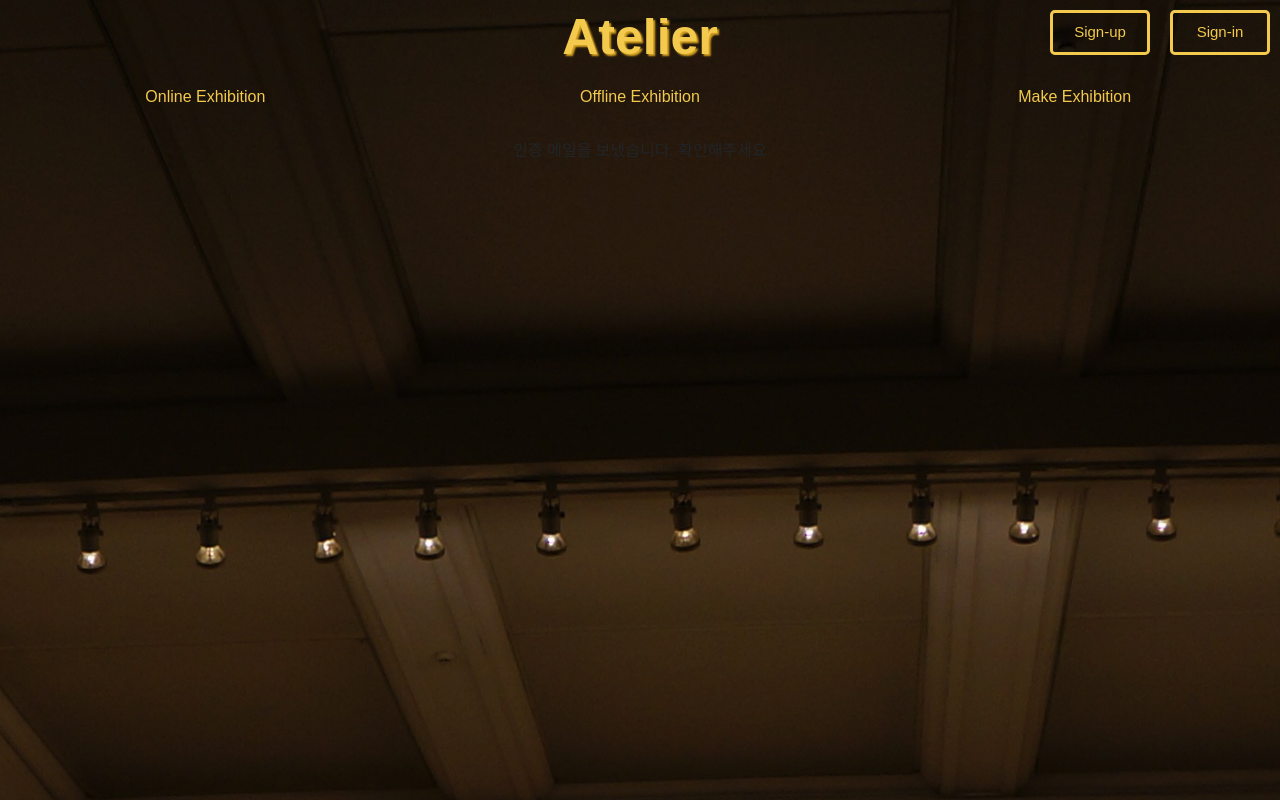
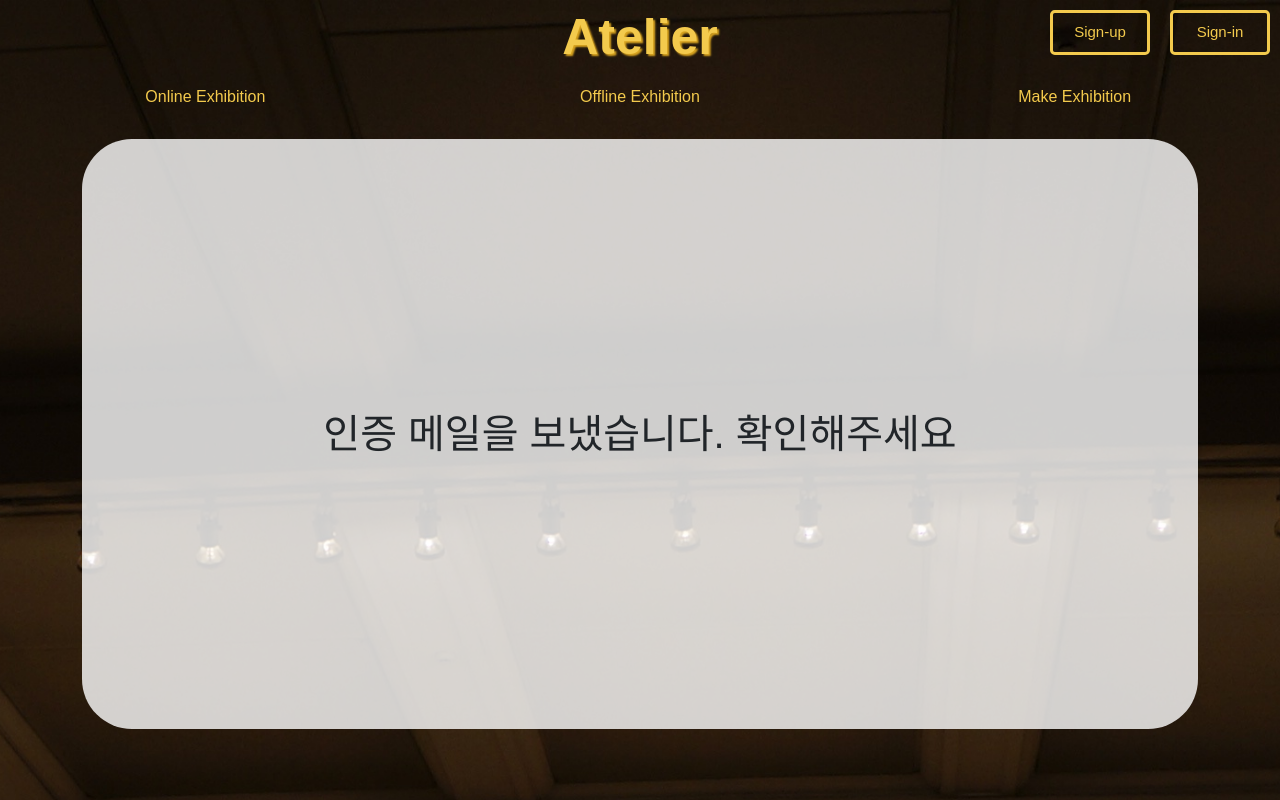
Before and after one commit to JIH0LEE/Atelier, a React (Create React App) app in the folder web/frontend/: page /email-send in a window 1280 px wide. Shown: the top 800 px of the page. Built offline with nearby package versions, Linux system fonts and the light colour scheme; a web font is replaced by a local one.

Commit message:
이메일 페이지

```diff
--- a/web/frontend/src/Page/EmailOk/index.js
+++ b/web/frontend/src/Page/EmailOk/index.js
@@ -3,7 +3,10 @@ import { Container } from 'react-bootstrap'
 import '../LandingPage/style.css'
 const EmailOk = () => {
   return (
-    <Container className="landing-container">
+    <Container
+      style={{ fontSize: '40px' }}
+      className="exhibition_ready-container"
+    >
       <div>환영합니다!</div>
     </Container>
   )
--- a/web/frontend/src/Page/EmailSend/index.js
+++ b/web/frontend/src/Page/EmailSend/index.js
@@ -3,8 +3,11 @@ import '../LandingPage/style.css'
 import { Container } from 'react-bootstrap'
 const EmailSend = () => {
   return (
-    <Container className="landing-container">
-      <div>인증 메일을 보냈습니다. 확인해주세요</div>
+    <Container
+      style={{ fontSize: '40px' }}
+      className="exhibition_ready-container"
+    >
+      인증 메일을 보냈습니다. 확인해주세요
     </Container>
   )
 }
```
